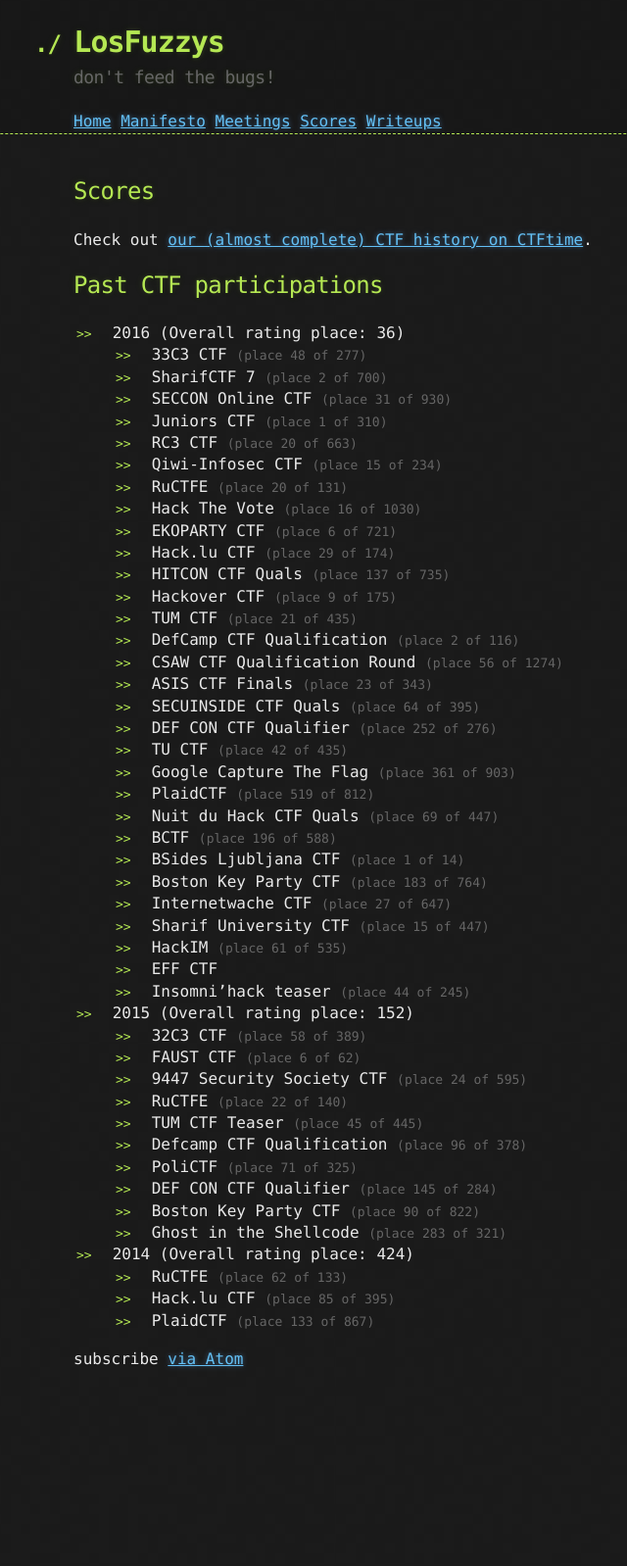
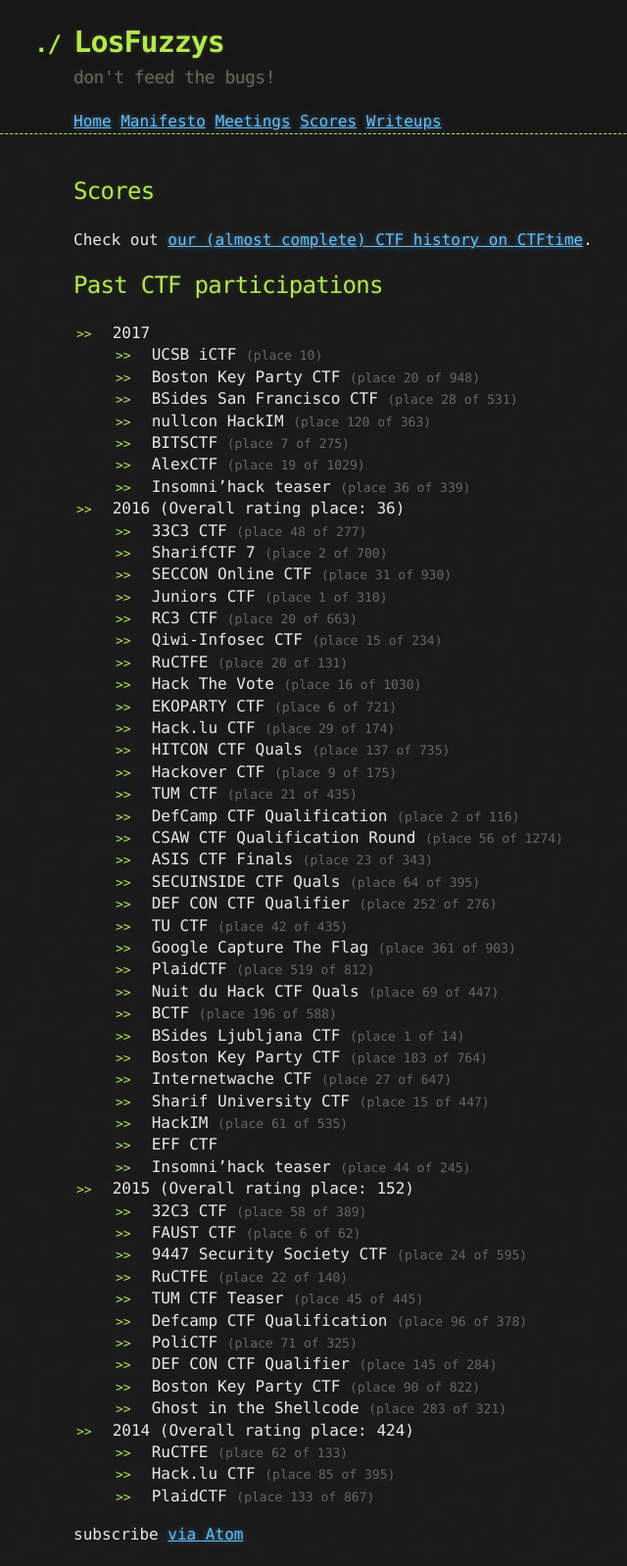
Before and after one commit to mtps3/Mtps3.github.io, a Jekyll site: the page built from scores.md, in a window 1280 px wide. Shown: the whole page at 98% size, without its empty margins (190-830 px from the left). Built offline with Jekyll 4.4.1, drawn with Linux system fonts in a browser that asks for light colours; before the commit the page ends 1419 px from its top, so only the background shows below that.

Commit message:
updated 2017 scores

```diff
--- a/scores.md
+++ b/scores.md
@@ -10,6 +10,16 @@
 ## Past CTF participations
 
 <!-- generated using scripts/getPastCTFs.py  -->
+
+* 2017
+  * UCSB iCTF <span class="discreet">(place 10)</span>
+  <!-- place 17 (78.738 points) -->
+  * Boston Key Party CTF <span class="discreet">(place 20 of 948)</span>
+  * BSides San Francisco CTF <span class="discreet">(place 28 of 531)</span>
+  * nullcon HackIM <span class="discreet">(place 120 of 363)</span>
+  * BITSCTF <span class="discreet">(place 7 of 275)</span>
+  * AlexCTF <span class="discreet">(place 19 of 1029)</span>
+  * Insomni'hack teaser <span class="discreet">(place 36 of 339)</span>
 
 * 2016 (Overall rating place: 36)
   <!-- place 36 (333.244 points) -->
@@ -49,6 +59,7 @@
   * HackIM  <span class="discreet">(place 61 of 535)</span>
   * EFF CTF
   * Insomni'hack teaser <span class="discreet">(place 44 of 245)</span>
+
 * 2015 (Overall rating place: 152)
   <!-- place 152 (73.994 points) -->
   * 32C3 CTF <span class="discreet">(place 58 of 389)</span>
@@ -61,6 +72,7 @@
   * DEF CON CTF Qualifier <span class="discreet">(place 145 of 284)</span>
   * Boston Key Party CTF <span class="discreet">(place 90 of 822)</span>
   * Ghost in the Shellcode <span class="discreet">(place 283 of 321)</span>
+
 * 2014 (Overall rating place: 424)
   <!-- place 424 (22.027 points) -->
   * RuCTFE <span class="discreet">(place 62 of 133)</span>
```
Also changed, not shown: 1 other file.
